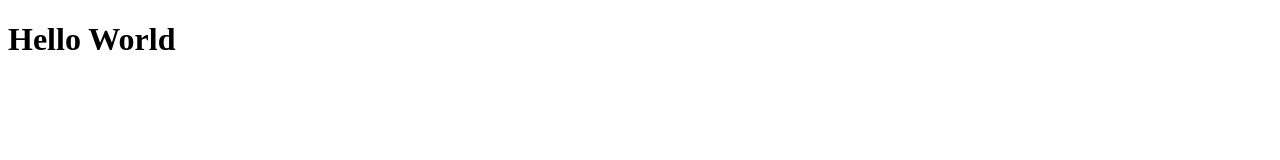
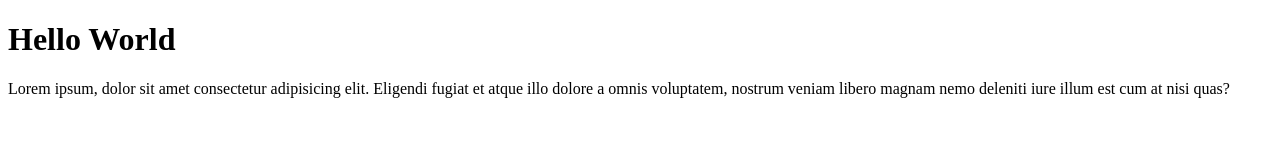
Before and after one commit to HARISxSAYLANI/haris-batch-8, a plain HTML site: page index.html in a window 1280 px wide. Drawn offline with Linux system fonts and the light colour scheme.

Commit message:
paragraph tag initialize

```diff
--- a/index.html
+++ b/index.html
@@ -8,5 +8,6 @@
 </head>
 <body>
     <h1>Hello World</h1>
+    <p>Lorem ipsum, dolor sit amet consectetur adipisicing elit. Eligendi fugiat et atque illo dolore a omnis voluptatem, nostrum veniam libero magnam nemo deleniti iure illum est cum at nisi quas?</p>
 </body>
 </html>
```
